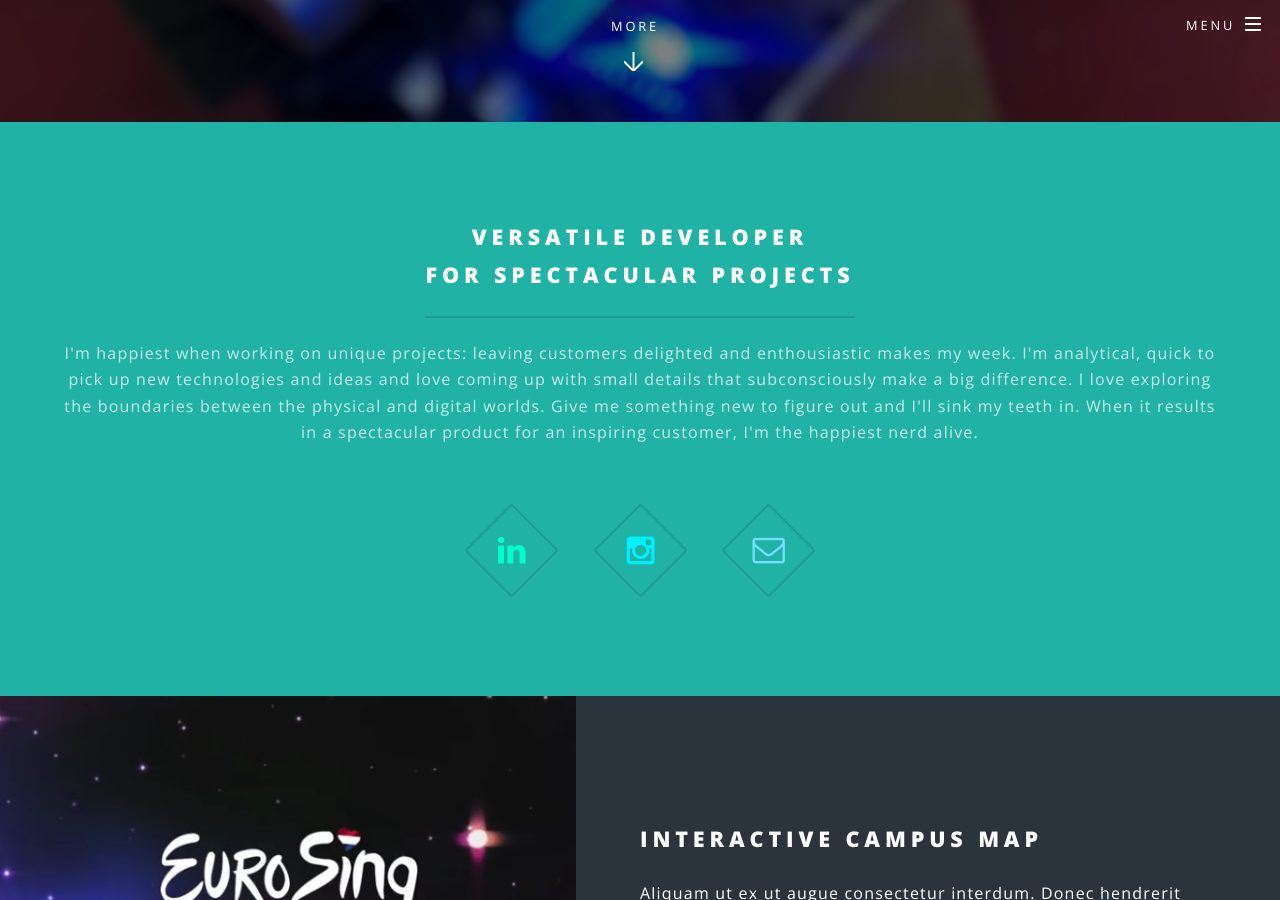
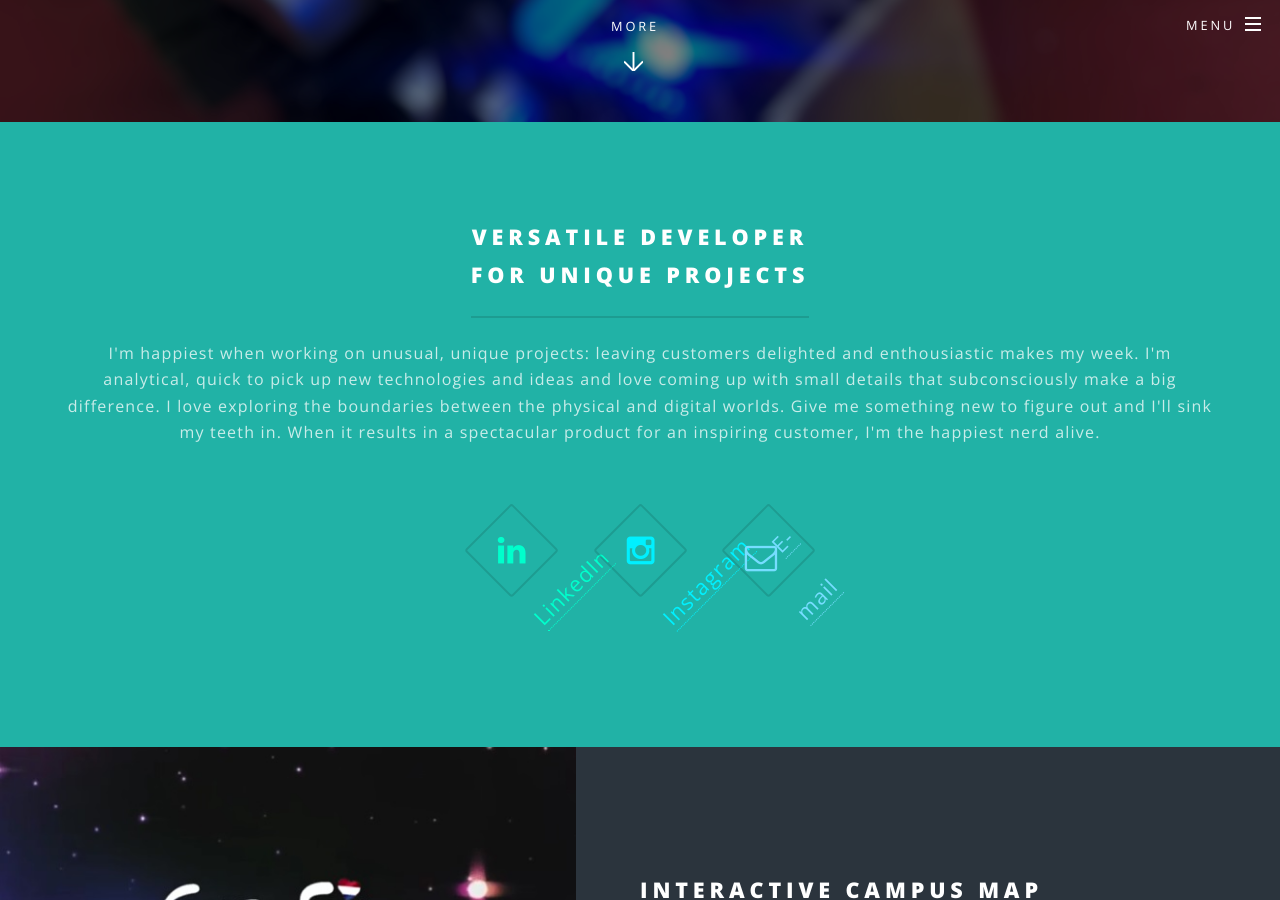
Before and after one commit to BasPaap/baspaap.github.io, a Jekyll site: the page built from index.html, in a window 1280 px wide and 900 px high, scrolled down 778 px. Built offline with Jekyll 4.4.1, drawn with Linux system fonts in a browser that asks for light colours; some of the changed text lies outside the part shown.

Commit message:
Changed diamonds to links, altered profile text

```diff
--- a/index.html
+++ b/index.html
@@ -15,13 +15,13 @@
 						<div class="inner">
 							<header class="major">
 								<h2>Versatile developer<br />
-								for spectacular projects</h2>
-								<p>I'm happiest when working on unique projects: leaving customers delighted and enthousiastic makes my week. I'm analytical, quick to pick up new technologies and ideas and love coming up with small details that subconsciously make a big difference. I love exploring the boundaries between the physical and digital worlds. Give me something new to figure out and I'll sink my teeth in. When it results in a spectacular product for an inspiring customer, I'm the happiest nerd alive.</p>
+								for unique projects</h2>
+								<p>I'm happiest when working on unusual, unique projects: leaving customers delighted and enthousiastic makes my week. I'm analytical, quick to pick up new technologies and ideas and love coming up with small details that subconsciously make a big difference. I love exploring the boundaries between the physical and digital worlds. Give me something new to figure out and I'll sink my teeth in. When it results in a spectacular product for an inspiring customer, I'm the happiest nerd alive.</p>
 							</header>
 							<ul class="icons major">
-								<li><span class="icon fa-linkedin major style1"><span class="label">LinkedIn</span></span></li>
-								<li><span class="icon fa-instagram major style2"><span class="label">Instagram</span></span></li>
-								<li><span class="icon fa-envelope-o major style3"><span class="label">E-mail</span></span></li>
+								<li><span class="icon fa-linkedin major style1"><a target="_blank" href="{{ site.social.linkedin }}"><span class="label">LinkedIn</span></a></span></li>
+								<li><span class="icon fa-instagram major style2"><a target="_blank" href="{{ site.social.instagram }}"><span class="label">Instagram</span></a></span></li>
+								<li><span class="icon fa-envelope-o major style3"><a target="_blank" href="{{ site.social.email }}"><span class="label">E-mail</span></a></span></li>
 							</ul>
 						</div>
 					</section>
```
Also changed, not shown: other parts of index.html (+1 -1 lines).
